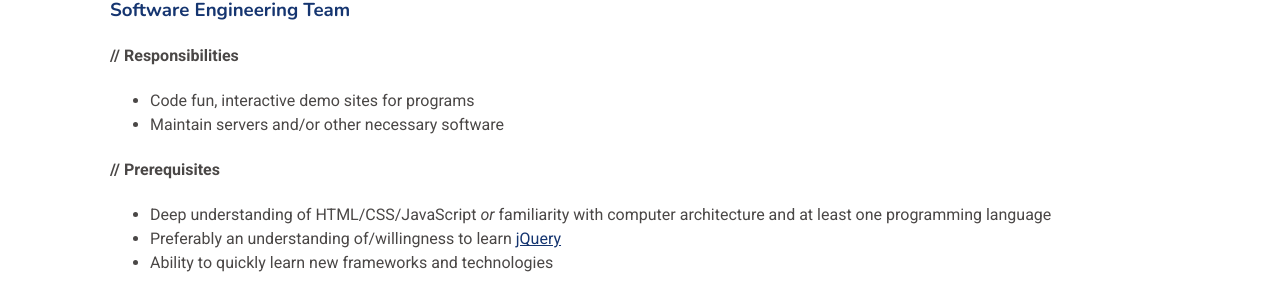
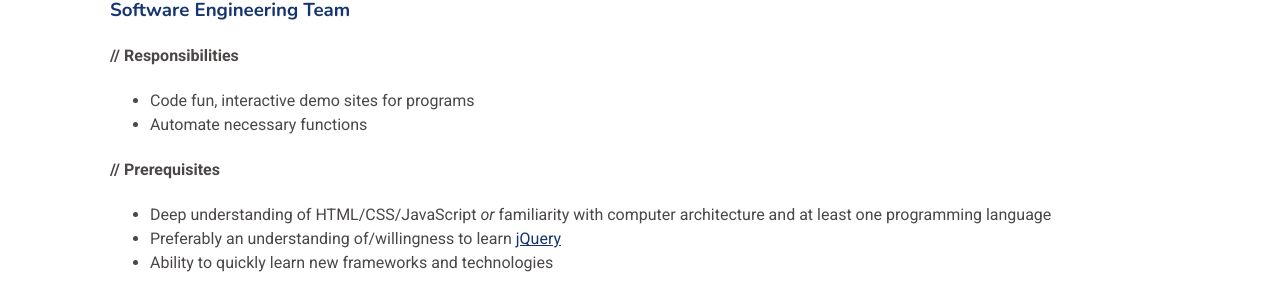
Before and after one commit to bit-by-bit-coding/bxb-website, a Jekyll site: the page built from bxbstandardinfo.html, in a window 1280 px wide and 900 px high, scrolled down 1211 px, cut to the strip 0-791 px from the top of the window. Shown: the part 321-620 px from the top of the strip. Built offline with Jekyll 4.4.1, drawn with Linux system fonts in a browser that asks for light colours; nearby versions of some CDN libraries.

Commit message:
update words software engineer

```diff
--- a/bxbstandardinfo.html
+++ b/bxbstandardinfo.html
@@ -118,7 +118,7 @@ style: volunteerinfo.css
                     Code fun, interactive demo sites for programs
                 </li>
                 <li>
-                    Maintain servers and/or other necessary software
+                    Automate necessary functions
                 </li>
             </ul>
 
```
